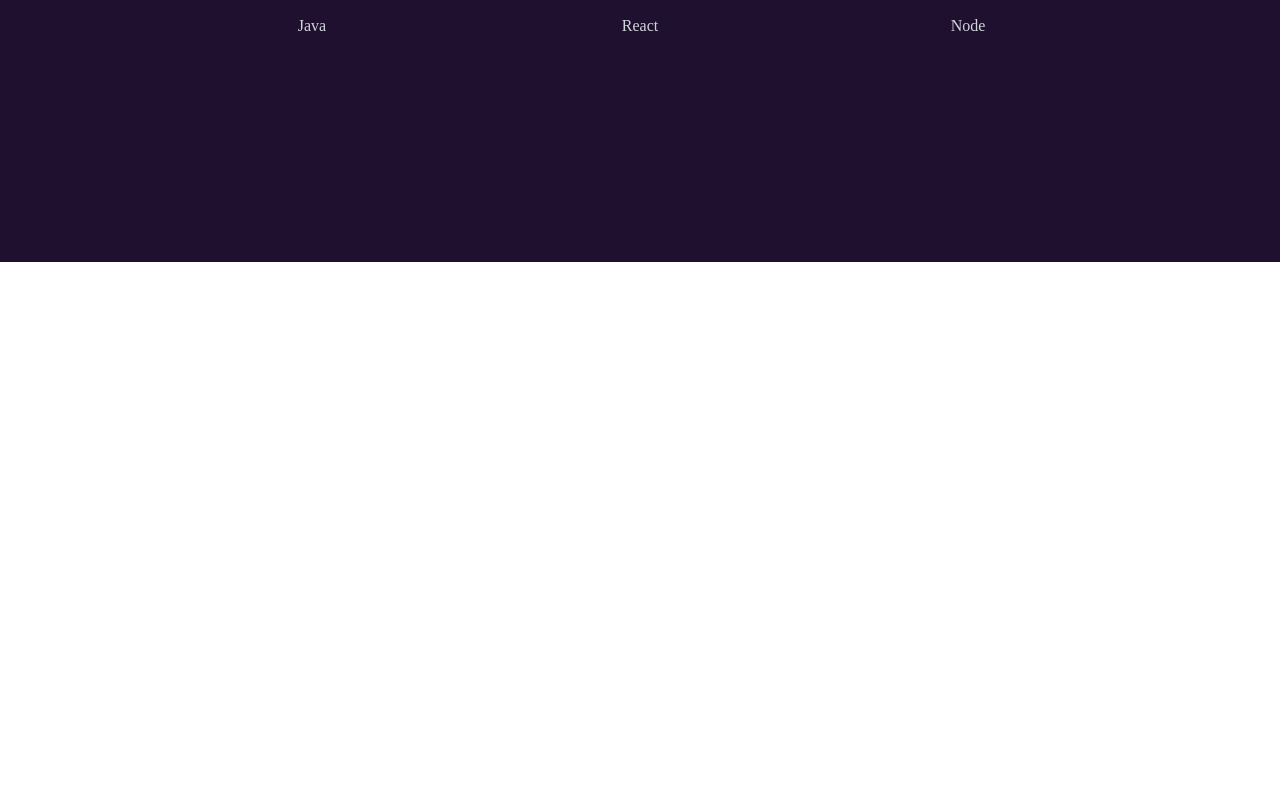
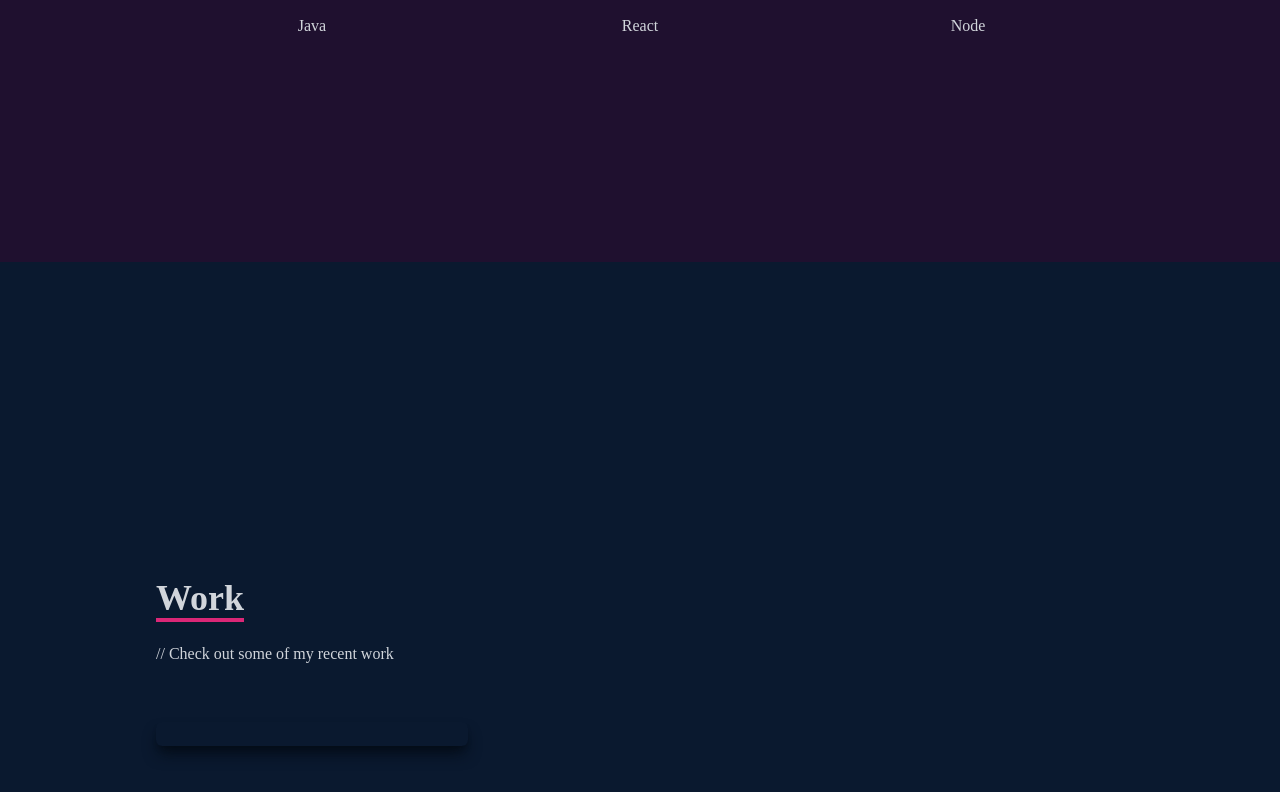
Before and after one commit to buijennyh/Portfolio, a React (Create React App) app: page / in a window 1280 px wide. Shown: the part 2138-2930 px from the top of the page. Before the commit the page ends 2400 px from the top, so only its background shows below. Built offline with nearby package versions, Linux system fonts and the light colour scheme; the HTML template or start-up script is replaced by a standard one.

Commit message:
Heading, background, and body styled attempt one

```diff
--- a/src/App.js
+++ b/src/App.js
@@ -2,6 +2,7 @@
 import Skills from "./components/Skills";
 import Home from "./components/Home";
 import Navbar from "./components/Navbar";
+import Work from "./components/Work";
 
 function App() {
   return (
@@ -10,6 +11,7 @@
       <Home />
       <About />
       <Skills />
+      <Work />
     </div>
   );
 }
--- a/src/components/Work.jsx
+++ b/src/components/Work.jsx
@@ -1,9 +1,40 @@
 import React from 'react'
 
 const Work = () => {
-  return (
-    <div>Work</div>
-  )
-}
+    return (
+        <div name='work' className='w-full md:h-screen text-gray-300 bg-[#0a192f]'>
+          <div className='max-w-[1000px] mx-auto p-4 flex flex-col justify-center w-full h-full'>
+            <div className='pb-8'>
+              <p className='text-4xl font-bold inline border-b-4 text-gray-300 border-pink-600'>
+                Work
+              </p>
+              <p className='py-6'>// Check out some of my recent work</p>
+            </div>
 
-export default Work
+    {/* container for projects */}
+            <div className='grid sm:grid-cols-2 md:grid-cols-3 gap-4'>
+                <div className='shadow-lg shadow-[#040c16] group container rounded-md
+                  flex justify-center text-center items-center mx-auto content-div'>
+        {/* Hover effect for images */}
+                    <div>
+                        <span>
+
+                        </span>
+                        <div>
+                            <a href={"/"}>
+                                <button></button>
+                            </a>
+
+                            <a href={"/"}>
+                                <button></button>
+                                </a>
+                        </div>
+                    </div>
+            </div>
+        </div>
+      </div>
+    </div>
+  );
+};
+
+export default Work;
```
